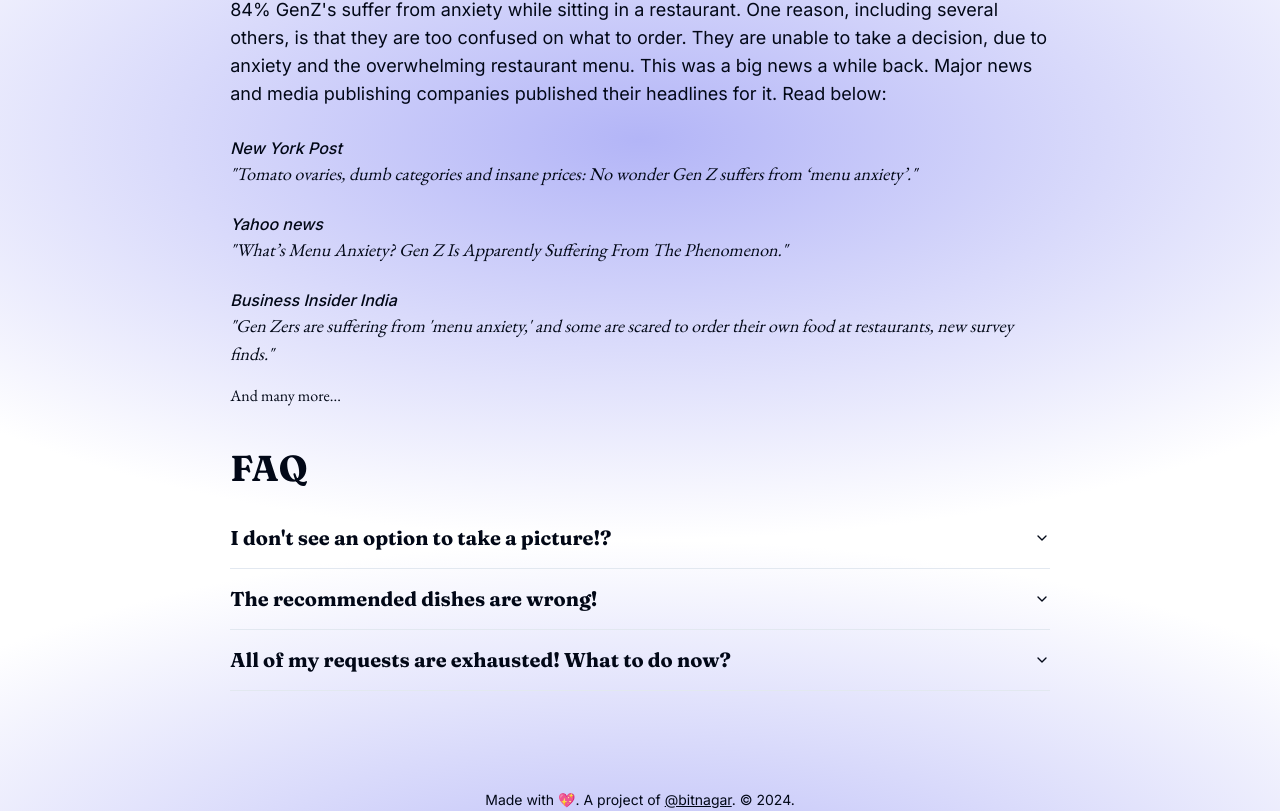
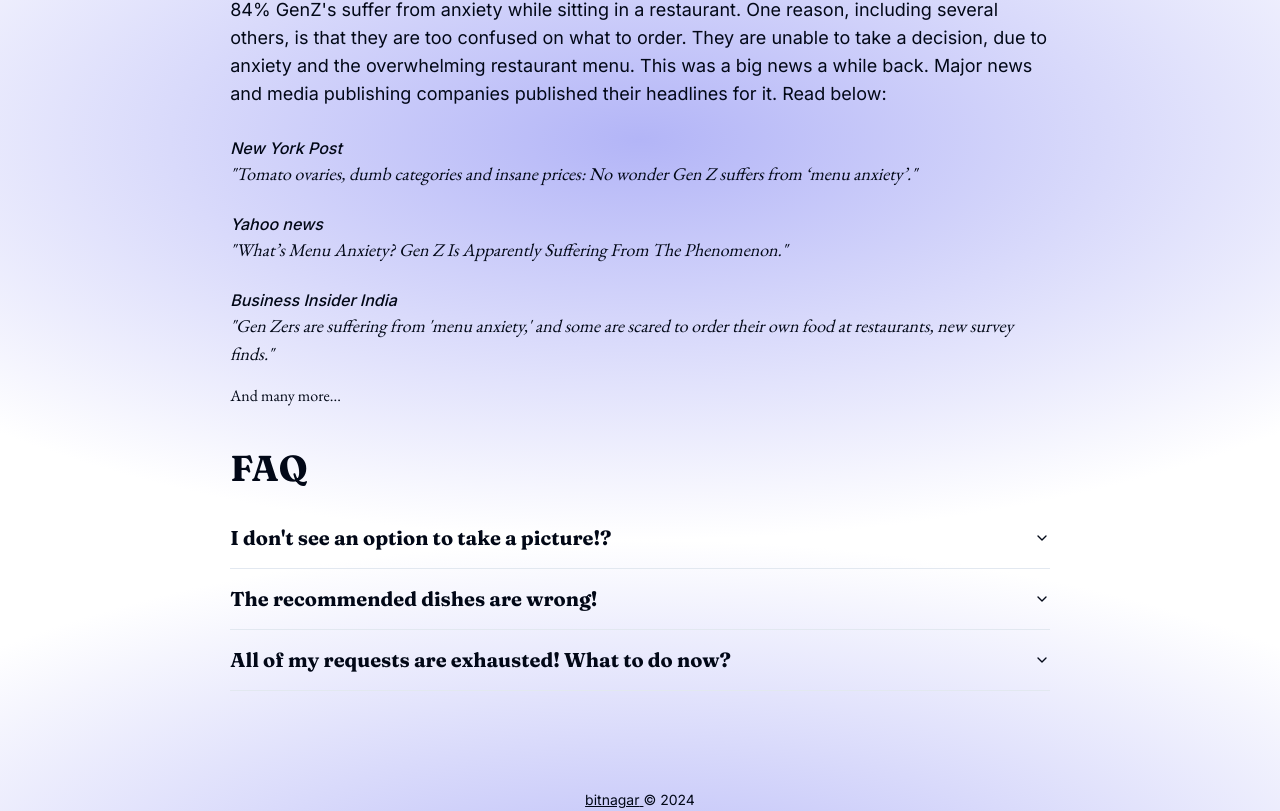
Before and after one commit to Bitnagar/menubuddy, a Next.js app: page /about in a window 1280 px wide. Shown: the part 260-1071 px from the top of the page. Built offline with nearby package versions, Linux system fonts and the light colour scheme; a web font is replaced by a local one.

Commit message:
chore: change footer text

```diff
--- a/src/components/Header/footer/Footer.tsx
+++ b/src/components/Header/footer/Footer.tsx
@@ -5,14 +5,13 @@
     <footer className="w-full flex items-center justify-center">
       <div>
         <span className="text-sm">
-          Made with 💖. A project of{" "}
           <a
             className="underline"
             href="https://twitter.com/bitnagar"
           >
-            @bitnagar
+            bitnagar{" "}
           </a>
-          . © {year}.
+          © {year}
         </span>
       </div>
     </footer>
```
